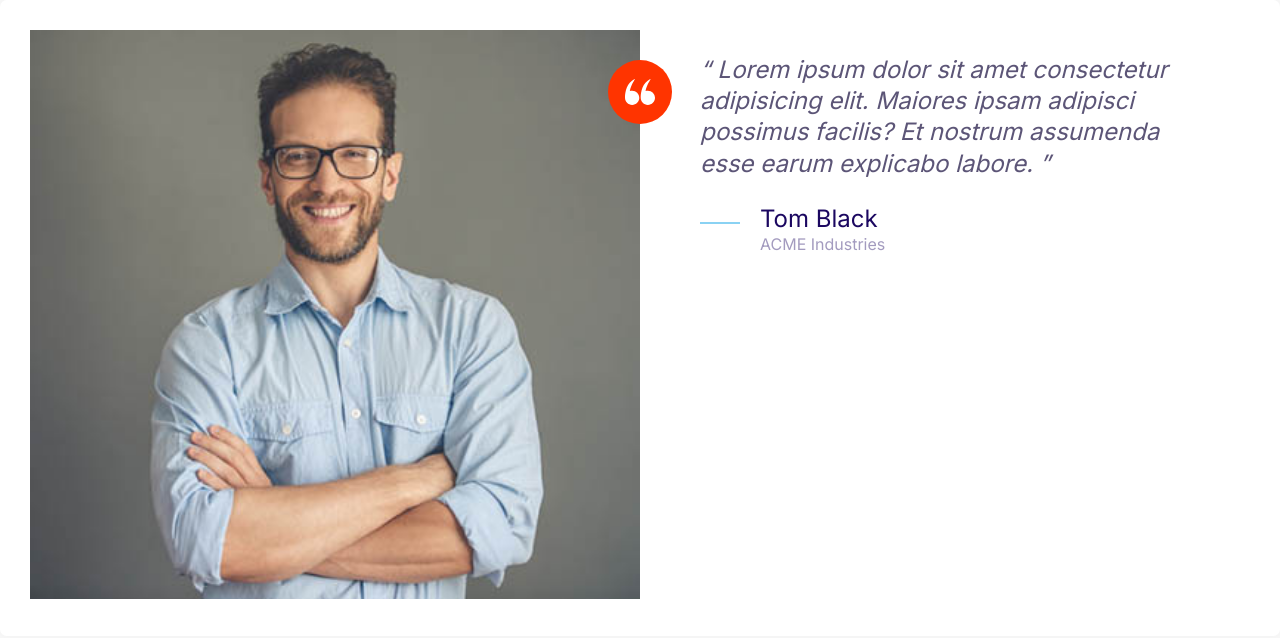
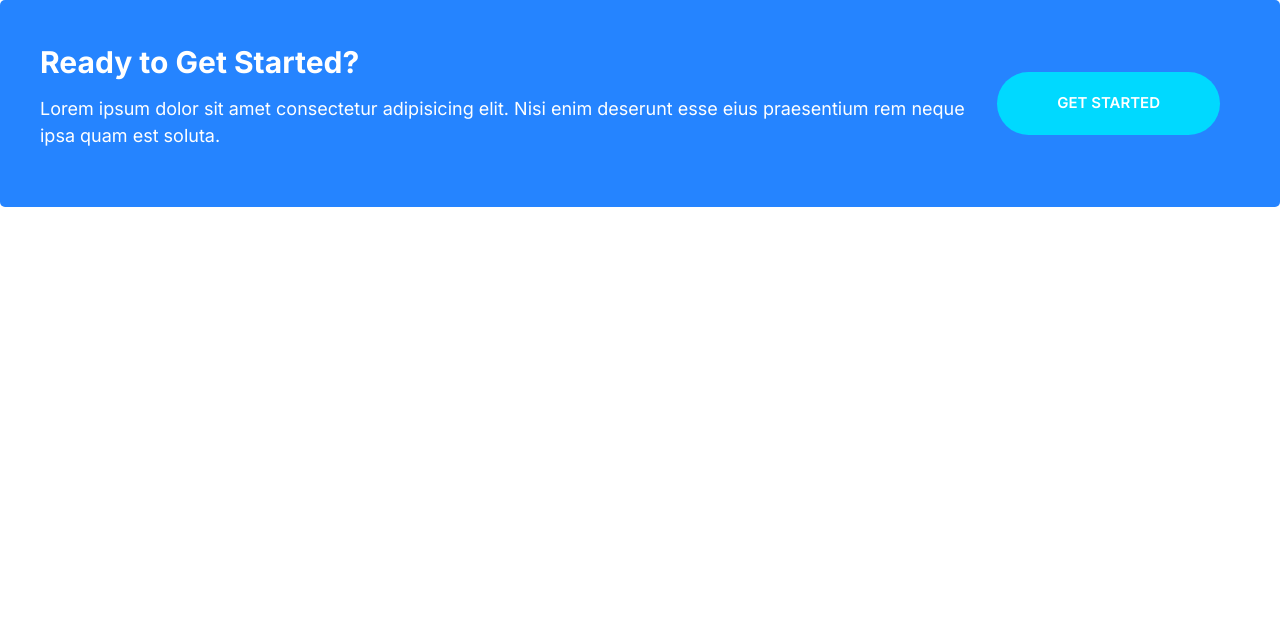
Before and after one commit to gagglepod/moshify, a plain HTML site: page index.html in a window 1280 px wide. Drawn offline with Linux system fonts and the light colour scheme.

Commit message:
Added Callout Component.

```diff
--- a/css/styles.css
+++ b/css/styles.css
@@ -245,6 +245,11 @@ a {
 
 .btn--accent:hover {
   background: #ec3000;
+}
+
+.btn--stretched {
+  padding-left: 6rem;
+  padding-right: 6rem;
 }
 
 .btn--block {
@@ -514,3 +519,46 @@ a {
     margin-left: 6rem;
   }
 }
+
+/* *********************************************** */
+/* Callouts */
+
+.callout {
+  padding: 4rem;
+  border-radius: 5px;
+}
+
+.callout--primary {
+  background: var(--color-primary);
+  color: #fff;
+}
+
+.callout__heading {
+  color: #fff;
+  margin-top: 0;
+  font-size: 3rem;
+}
+
+.callout .btn {
+  justify-self: center;
+  align-self: center;
+}
+
+.callout__content {
+  text-align: center;
+}
+
+@media screen and (min-width: 768px) {
+  .callout .grid--1x2 {
+    grid-template-columns: 1fr auto;
+  }
+
+  .callout__content {
+    text-align: left;
+  }
+
+  .callout .btn {
+    justify-self: start;
+    margin: 0 2rem;
+  }
+}
--- a/index.html
+++ b/index.html
@@ -14,35 +14,16 @@
     <link rel="stylesheet" href="css/styles.css" />
   </head>
   <body>
-    <div class="card testimonial">
+    <div class="callout callout--primary">
       <div class="grid grid--1x2">
-        <div class="testimonial__image">
-          <img src="images/testimonial.jpg" alt="A happy, smiling customer" />
-          <span class="icon-container icon-container--accent">
-            <svg class="icon icon--white icon--small">
-              <use xlink:href="images/sprite.svg#quotes"></use>
-            </svg>
-          </span>
+        <div class="callout__content">
+          <h2 class="callout__heading">Ready to Get Started?</h2>
+          <p>
+            Lorem ipsum dolor sit amet consectetur adipisicing elit. Nisi enim
+            deserunt esse eius praesentium rem neque ipsa quam est soluta.
+          </p>
         </div>
-        <blockquote class="quote">
-          <p class="quote__text">
-            Lorem ipsum dolor sit amet consectetur adipisicing elit. Maiores
-            ipsam adipisci possimus facilis? Et nostrum assumenda esse earum
-            explicabo labore.
-          </p>
-          <footer>
-            <div class="media">
-              <div class="media__image"></div>
-              <svg class="icon icon--primary quote__line">
-                <use xlink:href="images/sprite.svg#line"></use>
-              </svg>
-              <div class="media__body">
-                <h3 class="media__title quote__author">Tom Black</h3>
-                <p class="quote__organization">ACME Industries</p>
-              </div>
-            </div>
-          </footer>
-        </blockquote>
+        <a href="#" class="btn btn--secondary btn--stretched">Get Started</a>
       </div>
     </div>
   </body>
```
Also changed, not shown: components/callouts.html (added, +13 -0 lines).
